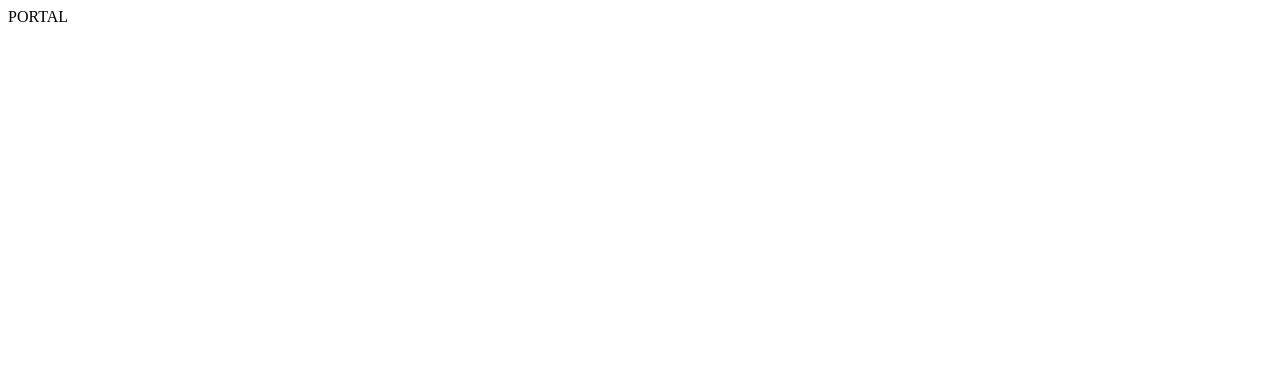
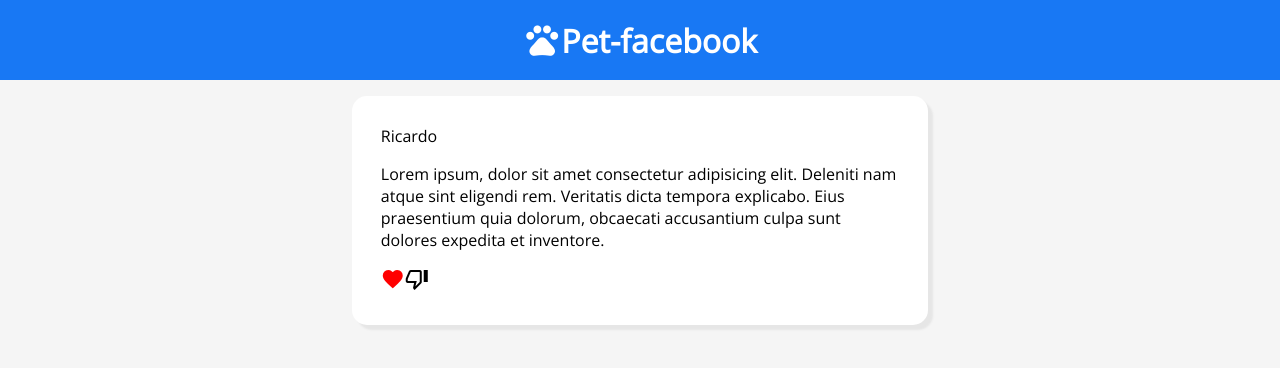
Before and after one commit to Carrasco-R/pet-facebook, a React (Create React App) app in the folder client/: page /portal in a window 1280 px wide. Shown: the top 368 px of the page. Built offline with nearby package versions, Linux system fonts and the light colour scheme.

Commit message:
implemented basic login

```diff
--- a/client/package.json
+++ b/client/package.json
@@ -10,6 +10,7 @@
     "react-dom": "^17.0.2",
     "react-router-dom": "^6.2.1",
     "react-scripts": "5.0.0",
+    "sass": "^1.49.8",
     "web-vitals": "^2.1.4"
   },
   "scripts": {
--- /dev/null
+++ b/client/src/components/Icon.js
@@ -0,0 +1,10 @@
+export default function Icon({ code, color, size }) {
+  return (
+    <div
+      className="material-icons-outlined"
+      style={{ color, "font-size": size }}
+    >
+      {code}
+    </div>
+  );
+}
--- a/client/src/components/LoginSignup.js
+++ b/client/src/components/LoginSignup.js
@@ -1,11 +1,12 @@
 import React from "react";
+import { useNavigate } from "react-router-dom";
 
 export default function LoginSignup() {
   let login = {
     username: "",
     pass: "",
   };
-
+  let navigate = useNavigate();
   const handleLogin = async (e) => {
     e.preventDefault();
     // console.log(login.user, login.pass);
@@ -16,6 +17,12 @@ export default function LoginSignup() {
       },
       body: JSON.stringify(login),
     });
+    if (res.ok) {
+      console.log("LOGGED IN");
+      navigate("/portal");
+    } else {
+      console.log("Unauthenticated");
+    }
   };
 
   const handleField = (e) => {
--- a/client/src/components/Portal.js
+++ b/client/src/components/Portal.js
@@ -1,5 +1,21 @@
 import React from "react";
-
+import Icon from "./Icon";
+import styles from "./portal.module.css";
+import Post from "./Post.js";
 export default function Portal() {
-  return <div>PORTAL</div>;
+  return (
+    <>
+      <header className={styles.header}>
+        <h1 className={styles.brand}>
+          <Icon code="pets" size="1.2em" />
+          Pet-facebook
+        </h1>
+      </header>
+      <main className={styles.main}>
+        <div className={styles.wall}>
+          <Post />
+        </div>
+      </main>
+    </>
+  );
 }
--- /dev/null
+++ b/client/src/components/Post.js
@@ -0,0 +1,21 @@
+import Icon from "./Icon";
+import styles from "./post.module.scss";
+export default function Post() {
+  return (
+    <div className={styles.container}>
+      <div>
+        <span>Ricardo</span>
+      </div>
+      <p>
+        Lorem ipsum, dolor sit amet consectetur adipisicing elit. Deleniti nam
+        atque sint eligendi rem. Veritatis dicta tempora explicabo. Eius
+        praesentium quia dolorum, obcaecati accusantium culpa sunt dolores
+        expedita et inventore.
+      </p>
+      <div>
+        <Icon code="favorite" color="red" />
+        <Icon code="thumb_down" />
+      </div>
+    </div>
+  );
+}
--- /dev/null
+++ b/client/src/components/portal.module.css
@@ -0,0 +1,28 @@
+header {
+  position: absolute;
+  top: 0px;
+  width: 100vw;
+  height: 10vh;
+  background-color: RGB(24, 120, 244);
+  display: flex;
+  align-items: center;
+  justify-content: center;
+  color: white;
+}
+.brand {
+  display: flex;
+  align-items: center;
+}
+
+main {
+  padding-top: 12vh;
+  width: 100vw;
+  height: 100vh;
+  background-color: whitesmoke;
+  display: flex;
+  justify-content: center;
+}
+
+.wall {
+  flex-basis: 45%;
+}
--- /dev/null
+++ b/client/src/components/post.module.scss
@@ -0,0 +1,6 @@
+.container {
+  border-radius: 15px;
+  padding: 5%;
+  background-color: white;
+  box-shadow: 5px 5px 2px rgb(230, 230, 230);
+}
--- a/client/src/index.css
+++ b/client/src/index.css
@@ -0,0 +1,7 @@
+@import url("https://fonts.googleapis.com/css2?family=Open+Sans&display=swap");
+@import "https://fonts.googleapis.com/css?family=Material+Icons|Material+Icons+Outlined|Material+Icons+Two+Tone|Material+Icons+Round|Material+Icons+Sharp";
+
+body {
+  margin: 0px;
+  font-family: "Open Sans", sans-serif;
+}
```
Also changed, not shown: 2 other files (tests, documents, lock files or other folders).
